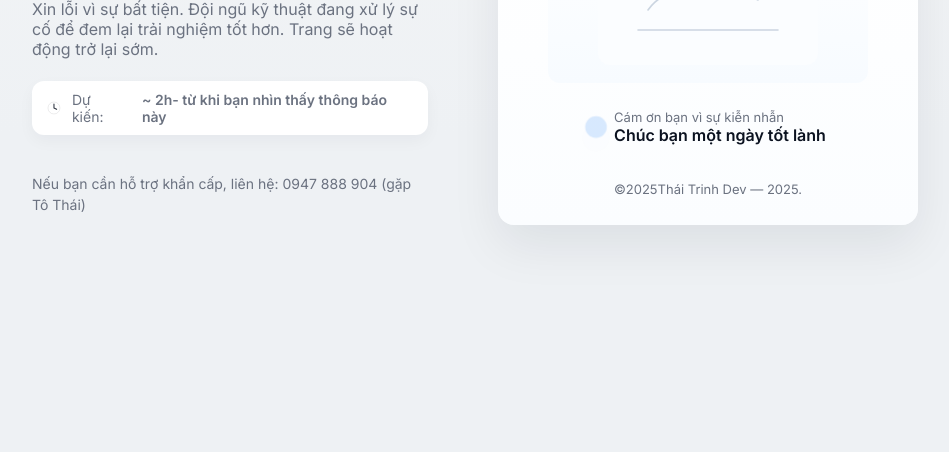
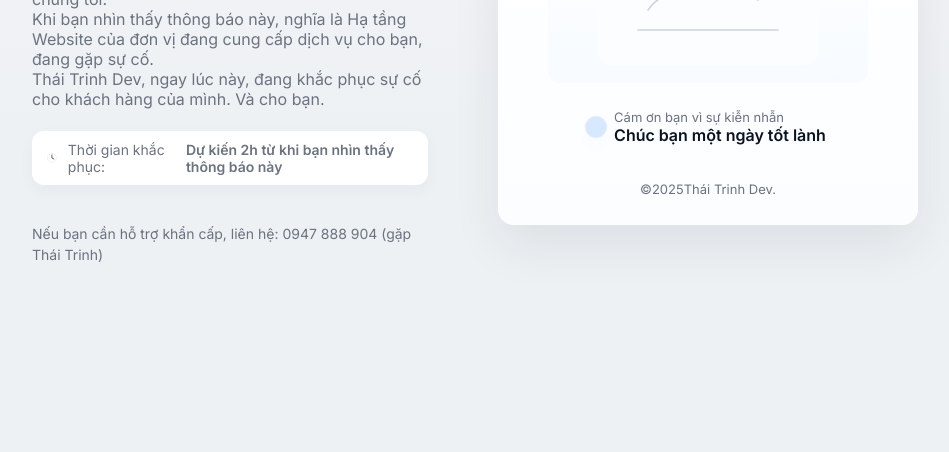
Before and after one commit to tothaigrowthhacking/tothaigrowthhacking.github.io, a plain HTML site: page index.html in a window 1280 px wide. Shown: the part 348-800 px from the top of the page, without its empty margins (182-1131 px from the left). Drawn offline with Linux system fonts and the light colour scheme.

Commit message:
Update index.html

```diff
--- a/index.html
+++ b/index.html
@@ -197,7 +197,10 @@
       </div>
 
       <h1 id="maintitle">Đang nâng cấp hệ thống</h1>
-      <p class="lead">Xin lỗi vì sự bất tiện. Đội ngũ kỹ thuật đang xử lý sự cố để đem lại trải nghiệm tốt hơn. Trang sẽ hoạt động trở lại sớm.</p>
+      <p class="lead">Chúng tôi đã Xây dựng, và đang chịu trách nhiệm duy trì Hạ tầng Website, cho những khách hàng của chúng tôi. <br/>
+        Khi bạn nhìn thấy thông báo này, nghĩa là Hạ tầng Website của đơn vị đang cung cấp dịch vụ cho bạn, đang gặp sự cố. <br/>
+        Thái Trinh Dev, ngay lúc này, đang khắc phục sự cố cho khách hàng của mình. Và cho bạn.
+      </p>
 
       <div class="meta" aria-label="Thông tin">
         <div class="chip" role="status" aria-live="polite">
@@ -205,13 +208,13 @@
             <path d="M12 6v6l4 2" stroke="#0b1220" stroke-width="1.6" stroke-linecap="round" stroke-linejoin="round"/>
             <circle cx="12" cy="12" r="9" stroke="#0b1220" stroke-width="1.2" opacity="0.12"/>
           </svg>
-          Dự kiến: <strong style="margin-left:6px">~ 2h- từ khi bạn nhìn thấy thông báo này</strong>
+          Thời gian khắc phục: <strong style="margin-left:6px"> Dự kiến 2h từ khi bạn nhìn thấy thông báo này</strong>
         </div>
 
 
 
       <div style="margin-top:22px;color:var(--muted);font-size:14px;line-height:1.5">
-        Nếu bạn cần hỗ trợ khẩn cấp, liên hệ: 0947 888 904 (gặp Tô Thái)
+        Nếu bạn cần hỗ trợ khẩn cấp, liên hệ: 0947 888 904 (gặp Thái Trinh)
       </div>
     </div>
     </div>
@@ -230,7 +233,7 @@
         </div>
       </div>
 
-      <footer>© <span id="year"></span> Thái Trinh Dev — 2025.</footer>
+      <footer>© <span id="year"></span> Thái Trinh Dev.</footer>
     </aside>
   </div>
 
```
